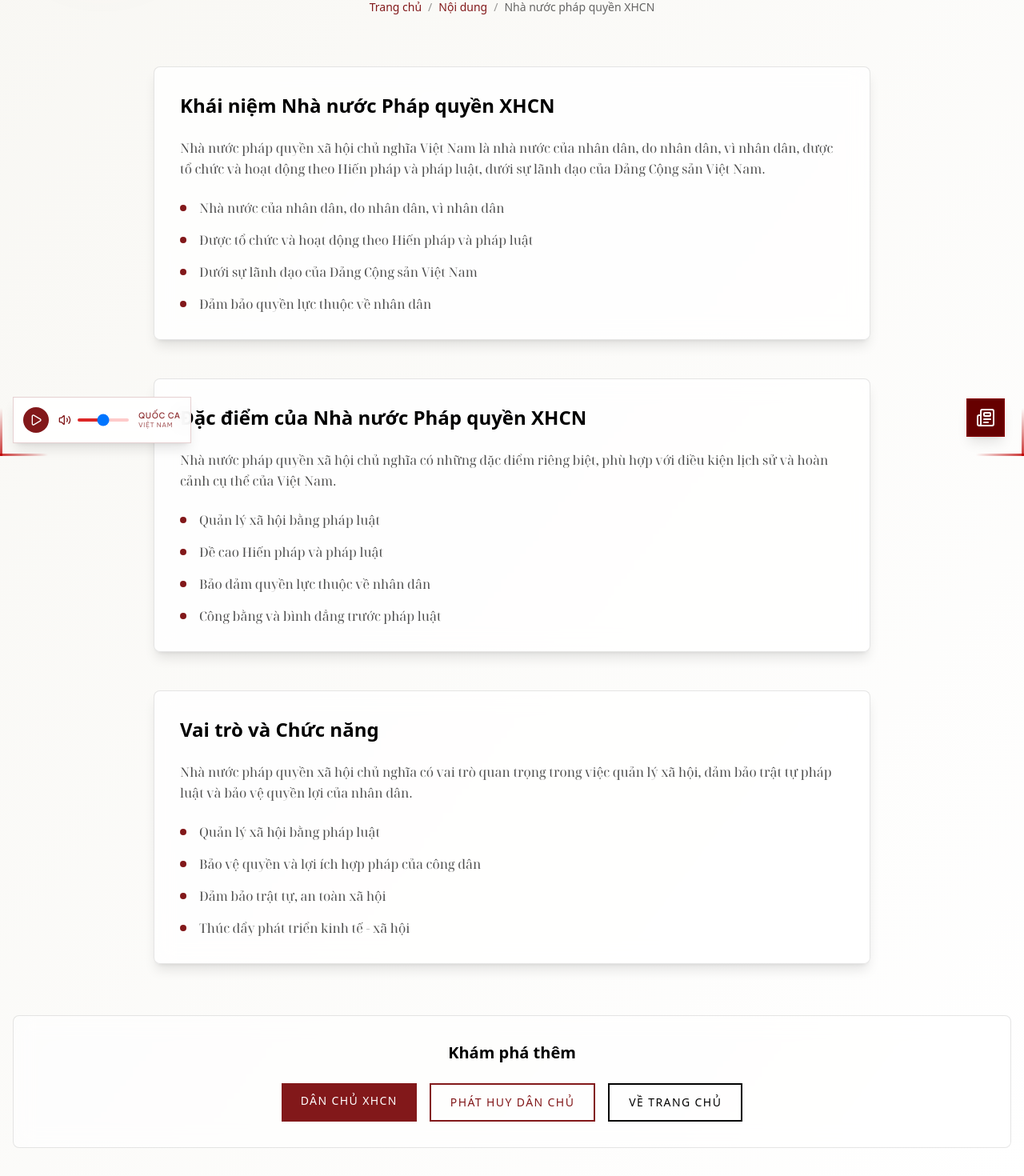
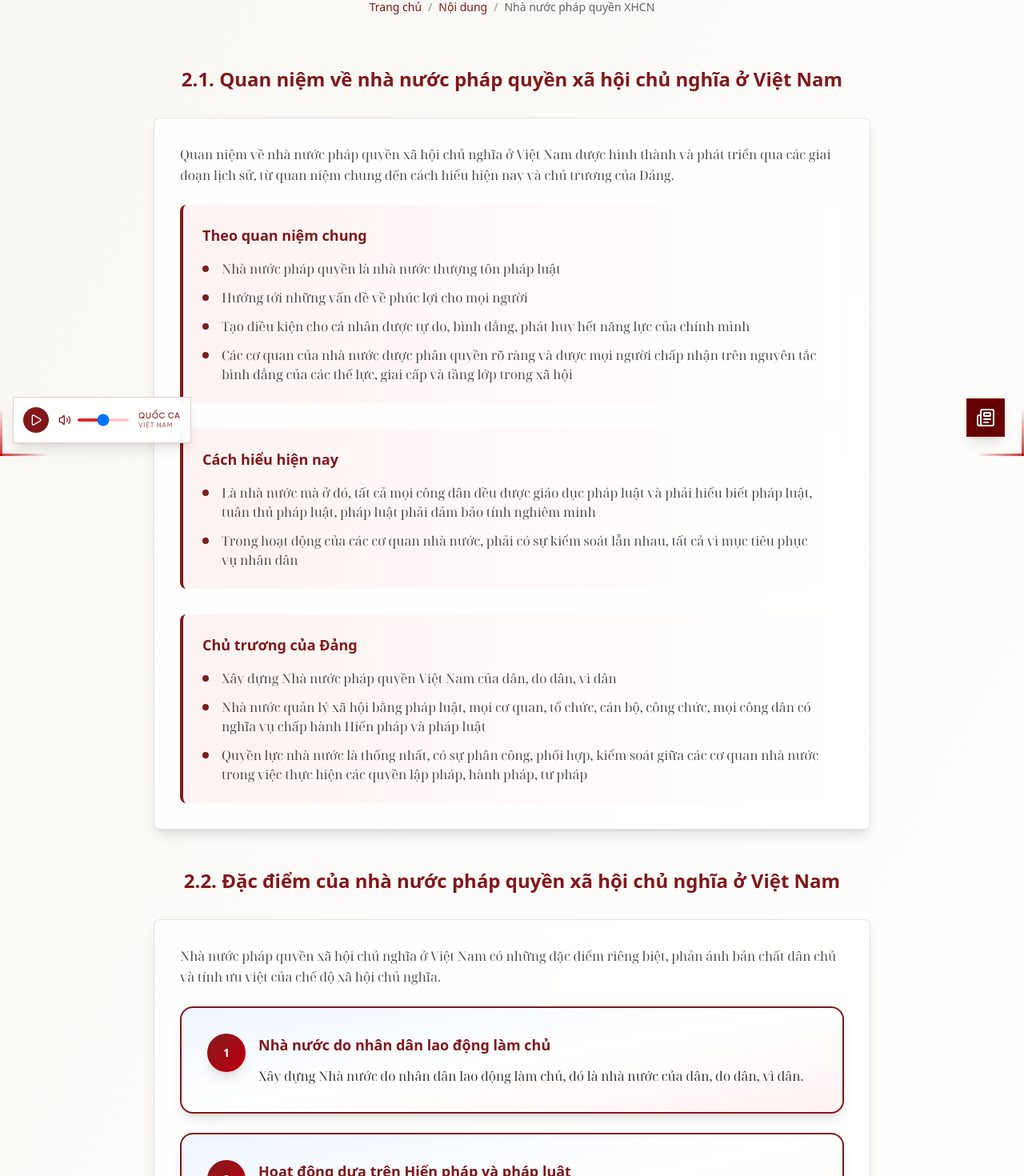
Before and after one commit to giangndse183728/MLN131, a Next.js app: page /noidung/nha-nuoc-phap-quyen-xhcn in a window 1280 px wide. Shown: the part 230-1700 px from the top of the page at 80% size. Built offline with nearby package versions, Linux system fonts and the light colour scheme.

Commit message:
2.1 done content

```diff
--- a/src/app/noidung/dan-chu-xa-hoi-chu-nghia/page.tsx
+++ b/src/app/noidung/dan-chu-xa-hoi-chu-nghia/page.tsx
@@ -59,8 +59,8 @@ export default function DanChuXaHoiChuNghiaPage() {
         {/* Header */}
         <FadeUp className="text-center mb-16">
           <MotionH2 className="font-sans text-4xl md:text-5xl text-black mb-6">
-            <span className="text-black">DÂN CHỦ XÃ HỘI</span>
-            <span className="text-red-900"> CHỦ NGHĨA</span>
+            <span className="text-black font-primary">DÂN CHỦ XÃ HỘI</span>
+            <span className="text-red-900 font-primary"> CHỦ NGHĨA</span>
           </MotionH2>
           <MotionP className="font-serif text-lg text-black/70 max-w-3xl mx-auto leading-relaxed mb-8">
             Bản chất chế độ ta, vừa mục tiêu vừa động lực phát triển
--- a/src/app/noidung/nha-nuoc-phap-quyen-xhcn/page.tsx
+++ b/src/app/noidung/nha-nuoc-phap-quyen-xhcn/page.tsx
@@ -17,35 +17,57 @@ export const metadata: Metadata = {
 
 const sections = [
   {
-    title: "Khái niệm Nhà nước Pháp quyền XHCN",
-    content: "Nhà nước pháp quyền xã hội chủ nghĩa Việt Nam là nhà nước của nhân dân, do nhân dân, vì nhân dân, được tổ chức và hoạt động theo Hiến pháp và pháp luật, dưới sự lãnh đạo của Đảng Cộng sản Việt Nam.",
+    title: "2.1. Quan niệm về nhà nước pháp quyền xã hội chủ nghĩa ở Việt Nam",
+    content: "Quan niệm về nhà nước pháp quyền xã hội chủ nghĩa ở Việt Nam được hình thành và phát triển qua các giai đoạn lịch sử, từ quan niệm chung đến cách hiểu hiện nay và chủ trương của Đảng.",
+    subsections: [
+      {
+        title: "Theo quan niệm chung",
         points: [
-      "Nhà nước của nhân dân, do nhân dân, vì nhân dân",
-      "Được tổ chức và hoạt động theo Hiến pháp và pháp luật",
-      "Dưới sự lãnh đạo của Đảng Cộng sản Việt Nam",
-      "Đảm bảo quyền lực thuộc về nhân dân"
+          "Nhà nước pháp quyền là nhà nước thượng tôn pháp luật",
+          "Hướng tới những vấn đề về phúc lợi cho mọi người",
+          "Tạo điều kiện cho cá nhân được tự do, bình đẳng, phát huy hết năng lực của chính mình",
+          "Các cơ quan của nhà nước được phân quyền rõ ràng và được mọi người chấp nhận trên nguyên tắc bình đẳng của các thế lực, giai cấp và tầng lớp trong xã hội"
         ]
       },
       {
-    title: "Đặc điểm của Nhà nước Pháp quyền XHCN",
-    content: "Nhà nước pháp quyền xã hội chủ nghĩa có những đặc điểm riêng biệt, phù hợp với điều kiện lịch sử và hoàn cảnh cụ thể của Việt Nam.",
+        title: "Cách hiểu hiện nay",
         points: [
-      "Quản lý xã hội bằng pháp luật",
-      "Đề cao Hiến pháp và pháp luật",
-      "Bảo đảm quyền lực thuộc về nhân dân",
-      "Công bằng và bình đẳng trước pháp luật"
+          "Là nhà nước mà ở đó, tất cả mọi công dân đều được giáo dục pháp luật và phải hiểu biết pháp luật, tuân thủ pháp luật, pháp luật phải đảm bảo tính nghiêm minh",
+          "Trong hoạt động của các cơ quan nhà nước, phải có sự kiểm soát lẫn nhau, tất cả vì mục tiêu phục vụ nhân dân"
         ]
       },
       {
-    title: "Vai trò và Chức năng",
-    content: "Nhà nước pháp quyền xã hội chủ nghĩa có vai trò quan trọng trong việc quản lý xã hội, đảm bảo trật tự pháp luật và bảo vệ quyền lợi của nhân dân.",
+        title: "Chủ trương của Đảng",
         points: [
-      "Quản lý xã hội bằng pháp luật",
-      "Bảo vệ quyền và lợi ích hợp pháp của công dân",
-      "Đảm bảo trật tự, an toàn xã hội",
-      "Thúc đẩy phát triển kinh tế - xã hội"
+          "Xây dựng Nhà nước pháp quyền Việt Nam của dân, do dân, vì dân",
+          "Nhà nước quản lý xã hội bằng pháp luật, mọi cơ quan, tổ chức, cán bộ, công chức, mọi công dân có nghĩa vụ chấp hành Hiến pháp và pháp luật",
+          "Quyền lực nhà nước là thống nhất, có sự phân công, phối hợp, kiểm soát giữa các cơ quan nhà nước trong việc thực hiện các quyền lập pháp, hành pháp, tư pháp"
         ]
       }
+    ]
+  },
+  {
+    title: "2.2. Đặc điểm của nhà nước pháp quyền xã hội chủ nghĩa ở Việt Nam",
+    content: "Nhà nước pháp quyền xã hội chủ nghĩa ở Việt Nam có những đặc điểm riêng biệt, phản ánh bản chất dân chủ và tính ưu việt của chế độ xã hội chủ nghĩa.",
+    features: [
+      {
+        number: "Thứ nhất",
+        title: "Nhà nước do nhân dân lao động làm chủ",
+        description: "Xây dựng Nhà nước do nhân dân lao động làm chủ, đó là nhà nước của dân, do dân, vì dân."
+      },
+      {
+        number: "Thứ hai",
+        title: "Hoạt động dựa trên Hiến pháp và pháp luật",
+        description: "Nhà nước và tổ chức được hoạt động dựa trên cơ sở của Hiến pháp và pháp luật. Trong tất cả các hoạt động của xã hội, pháp luật được đặt ở vị trí tối thượng để điều chỉnh các quan hệ xã hội."
+      },
+      {
+        number: "Thứ ba",
+        title: "Quyền lực nhà nước thống nhất",
+        description: "Quyền lực nhà nước là thống nhất, có sự phân công rõ ràng, có cơ chế phối hợp nhịp nhàng và kiểm soát giữa các cơ quan: lập pháp, hành pháp và tư pháp."
+      }
+    ]
+  },
+
 ];
 
 export default function NhaNuocPhapQuyenXHCNPage() {
@@ -60,8 +82,8 @@ export default function NhaNuocPhapQuyenXHCNPage() {
         {/* Header */}
         <FadeUp className="text-center mb-16">
           <MotionH2 className="font-metal text-4xl md:text-5xl text-black mb-6">
-            <span className="text-black">NHÀ NƯỚC PHÁP QUYỀN</span>
-            <span className="text-red-900"> XHCN</span>
+            <span className="text-black font-primary">NHÀ NƯỚC PHÁP QUYỀN</span>
+            <span className="text-red-900 font-primary"> XHCN</span>
           </MotionH2>
           <MotionP className="font-serif text-lg text-black/70 max-w-3xl mx-auto leading-relaxed mb-8">
             Quản lý xã hội bằng pháp luật, đề cao Hiến pháp
@@ -84,26 +106,91 @@ export default function NhaNuocPhapQuyenXHCNPage() {
         {/* Main Content */}
         <div className="max-w-4xl mx-auto">
           {sections.map((section, index) => (
-            <FadeUp key={index} delay={index * 0.2}>
-              <MotionDiv className="mb-12 bg-white/80 backdrop-blur-md border border-black/10 rounded-lg p-8 shadow-lg">
-                <MotionH2 className="font-gothic text-2xl font-bold text-black mb-6">
+            <div key={index} className="mb-12">
+              {/* Section Title with Scroll Animation */}
+              <FadeUp delay={0} once={true}>
+                <MotionDiv className="mb-8">
+                  <MotionH2 className="font-gothic text-2xl font-bold text-[#81181a] mb-6 text-center">
                     {section.title}
                   </MotionH2>
+                </MotionDiv>
+              </FadeUp>
 
+              {/* Section Content with Scroll Animation */}
+              <FadeUp delay={0.2} once={true}>
+                <MotionDiv className="bg-white/80 backdrop-blur-md border border-black/10 rounded-lg p-8 shadow-lg">
                   <MotionP className="font-serif text-black/70 mb-6 leading-relaxed">
                     {section.content}
                   </MotionP>
 
-                <div className="space-y-4">
-                  {section.points.map((point, pointIndex) => (
+                  {/* Render features if they exist */}
+                  {section.features ? (
+                    <div className="space-y-6">
+                      {section.features.map((feature, featureIndex) => (
+                        <FadeUp key={featureIndex} delay={featureIndex * 0.15} once={true}>
+                          <div className="bg-gradient-to-br from-blue-50 via-white to-red-50 p-8 rounded-2xl border-2 shadow-lg hover:shadow-xl transition-all duration-300" style={{ borderColor: '#81181a' }}>
+                            <div className="flex items-start space-x-4">
+                              {/* Number Badge */}
+                              <div className="flex-shrink-0">
+                                <div className="w-12 h-12 bg-gradient-to-br from-red-900 to-red-700 rounded-full flex items-center justify-center shadow-lg">
+                                  <span className="text-white font-bold text-sm">
+                                    {featureIndex + 1}
+                                  </span>
+                                </div>
+                              </div>
+
+                              {/* Content */}
+                              <div className="flex-1">
+                                <div className="mb-3">
+                                  <MotionH2 className="font-gothic text-lg font-bold" style={{ color: '#81181a' }}>
+                                    {feature.title}
+                                  </MotionH2>
+                                </div>
+                                <MotionP className="font-serif text-black/80 leading-relaxed text-base">
+                                  {feature.description}
+                                </MotionP>
+                              </div>
+                            </div>
+                          </div>
+                        </FadeUp>
+                      ))}
+                    </div>
+                  ) : section.subsections ? (
+                    <div className="space-y-8">
+                      {section.subsections.map((subsection, subIndex) => (
+                        <FadeUp key={subIndex} delay={subIndex * 0.1} once={true}>
+                          <div className="bg-gradient-to-r from-red-50 to-white p-6 rounded-lg border-l-4 border-red-900">
+                            <MotionH2 className="font-gothic text-lg font-semibold text-red-900 mb-4">
+                              {subsection.title}
+                            </MotionH2>
+                            <div className="space-y-3">
+                              {subsection.points.map((point, pointIndex) => (
                                 <div key={pointIndex} className="flex items-start">
                                   <div className="w-2 h-2 bg-red-900 rounded-full mt-2 mr-4 flex-shrink-0"></div>
                                   <span className="font-serif text-black/70">{point}</span>
                                 </div>
                               ))}
                             </div>
+                          </div>
+                        </FadeUp>
+                      ))}
+                    </div>
+                  ) : (
+                    /* Render regular points if no subsections or features */
+                    <div className="space-y-4">
+                      {section.points.map((point, pointIndex) => (
+                        <FadeUp key={pointIndex} delay={pointIndex * 0.1} once={true}>
+                          <div className="flex items-start">
+                            <div className="w-2 h-2 bg-red-900 rounded-full mt-2 mr-4 flex-shrink-0"></div>
+                            <span className="font-serif text-black/70">{point}</span>
+                          </div>
+                        </FadeUp>
+                      ))}
+                    </div>
+                  )}
                 </MotionDiv>
               </FadeUp>
+            </div>
           ))}
         </div>
 
```
Lines whose indentation alone changed are shown as unchanged.
